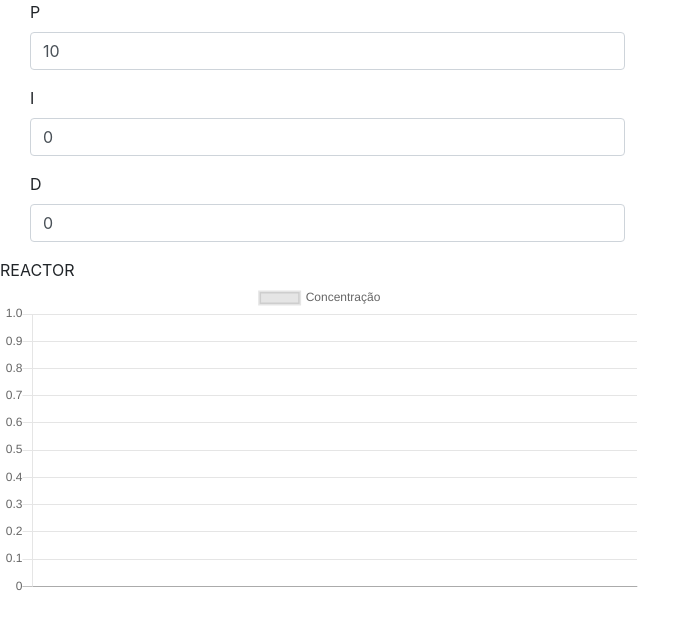
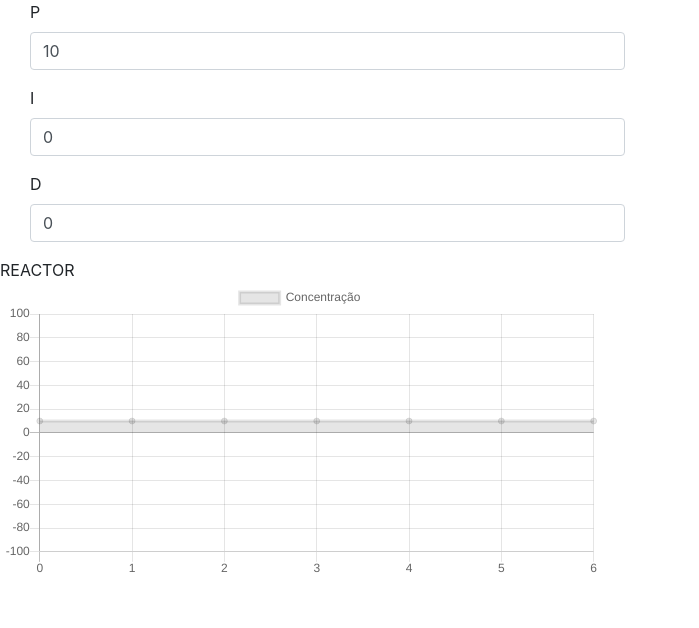
Before and after one commit to victorfmarques/Concentration_PID_Control, a React (Create React App) app in the folder pid_control/: page / in a window 1280 px wide. Shown: the top 628 px of the page, without its empty margins (0-699 px from the left). Built offline with nearby package versions, Linux system fonts and the light colour scheme.

Commit message:
Criação de gráfico dinamico a partir de um forumlário a

```diff
--- a/pid_control/src/App.js
+++ b/pid_control/src/App.js
@@ -9,10 +9,6 @@ function App() {
     {p: 10, i: 0, d: 0}
   );
 
-    useEffect(()=>{
-      console.log(viewModel)
-    },
-    [viewModel])
 
   return (
     <div className="AppWrapper">
--- a/pid_control/src/ChartComponent/index.css
+++ b/pid_control/src/ChartComponent/index.css
@@ -1,4 +1,15 @@
-.ChartWrapper{
-    width: 50vw;
-    height: 50vh;
+.chartWrapper {
+    position: relative;
 }
+
+.chartWrapper > canvas {
+    position: absolute;
+    left: 0;
+    top: 0;
+    pointer-events:none;
+}
+
+.chartAreaWrapper {
+    width: 600px;
+    overflow-x: scroll;
+}
--- a/pid_control/src/ChartComponent/index.js
+++ b/pid_control/src/ChartComponent/index.js
@@ -5,31 +5,31 @@ import './index.css'
 const ChartComponent = (props) =>{
 
     const {viewModel} = props
-
-    const [listModel, setListModel] = useState([])
-
     const chartRef = React.createRef();
 
 
-    function handleChart(){
+    function drawChart(){
         const myChartRef = chartRef.current.getContext("2d");
-        new Chart(
+        return new Chart(
             myChartRef,
             {
                 type: "line",
                 data: {
                     //Bring in data
-                    labels: listModel.map(item=> listModel.indexOf(item).toString()),
                     datasets: [
                         {
-                            label: "Concentração",
-                            data: listModel.map(item=> item.getConcentration()),
+                            label: "Concentração"
                         }
                     ]
                 },
                 options: {
-                    scales:{
-                        display: true
+                    scales: {
+                        yAxes: [{
+                            ticks: {
+                                suggestedMin: -100,
+                                suggestedMax: 100
+                            }
+                        }]
                     }
                 }
             }
@@ -37,17 +37,30 @@ const ChartComponent = (props) =>{
     }
 
     useEffect(()=>{
-        setListModel(listModel.concat(viewModel))
-        handleChart();
-    }, [viewModel] )
+        const chart = drawChart()
+
+        var countMeasures = -1
+        setInterval(()=>{
+            console.log(chart)
+            countMeasures ++
+            if (chart != null){
+                chart.data.labels.push(countMeasures.toString())
+                chart.data.datasets[0].data.push(viewModel.getConcentration())
+                chart.update();
+            }
+        } ,1000);
+
+    },[])
+
+
+
 
     return (
         <React.Fragment>
             <div className="ChartWrapper">
-                <canvas
-                    id="myChart"
-                    ref={chartRef}
-                />
+                <div className="chartAreaWrapper">
+                    <canvas id="myChart" ref={chartRef} />
+                </div>
             </div>
         </React.Fragment>
     )
```
Also changed, not shown: 1 other file (tests, documents, lock files or other folders).
